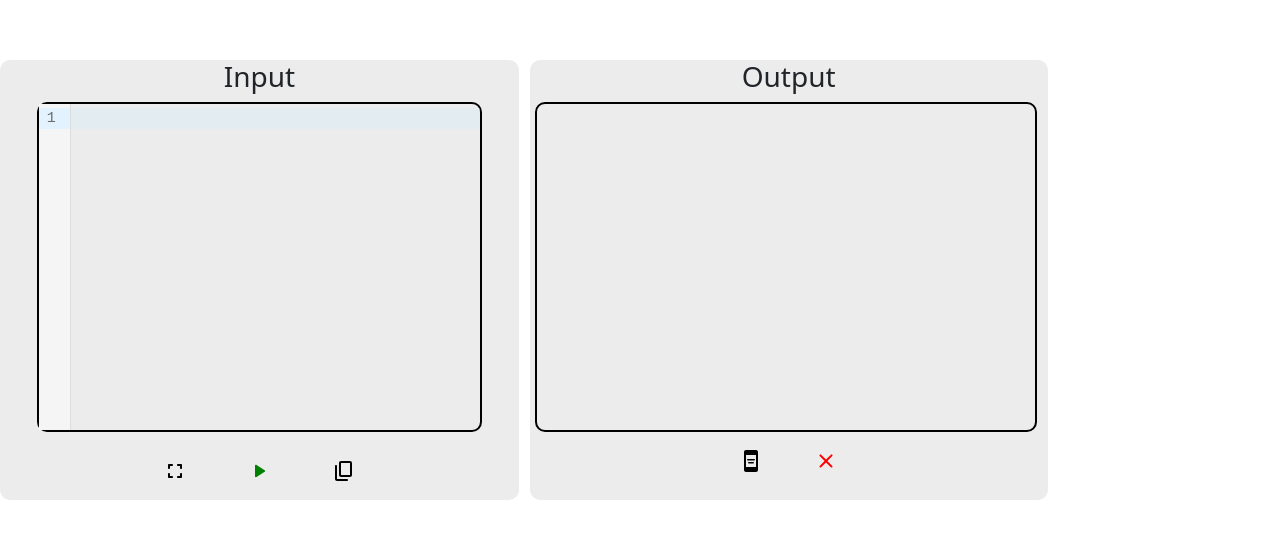
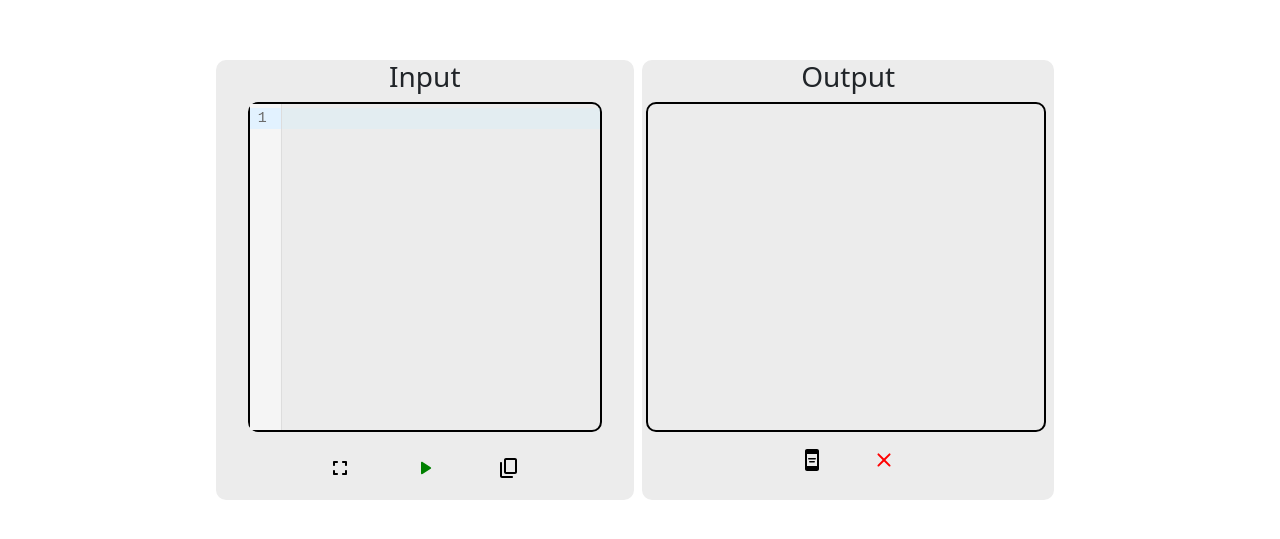
Before and after one commit to mohammad-taha-areeb/Style-Master, a React (Vite) app: page / in a window 1280 px wide. Shown: the part 125-664 px from the top of the page. Built offline with nearby package versions, Linux system fonts and the light colour scheme.

Commit message:
Update CodeEditor.css

```diff
--- a/src/CodeEditor.css
+++ b/src/CodeEditor.css
@@ -33,7 +33,7 @@ width:full;
 .main-container {
     display: flex;
     justify-content: center;
-    /* margin-left: 20%; */
+    margin-left: 20%;
     /* flex-direction: row;
     align-items: flex-start; */
 /*     align-items: center; */
```
